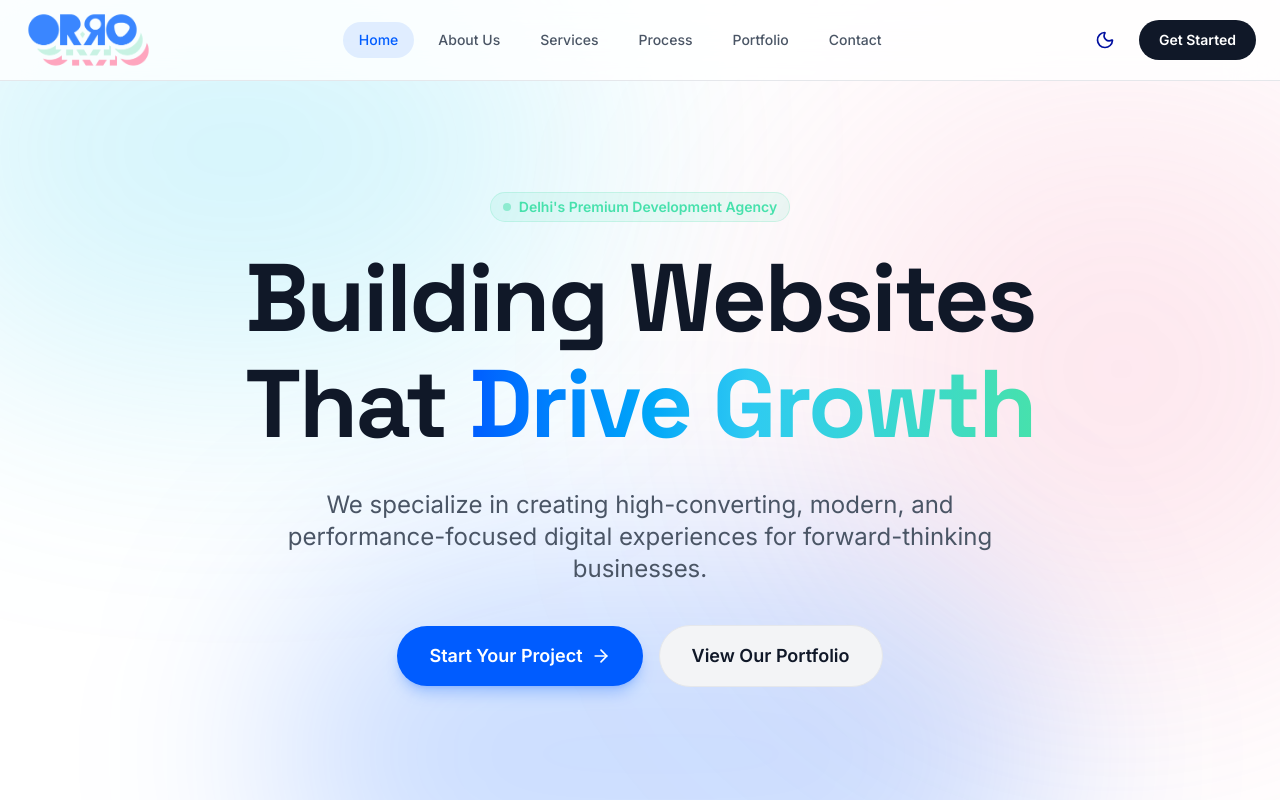
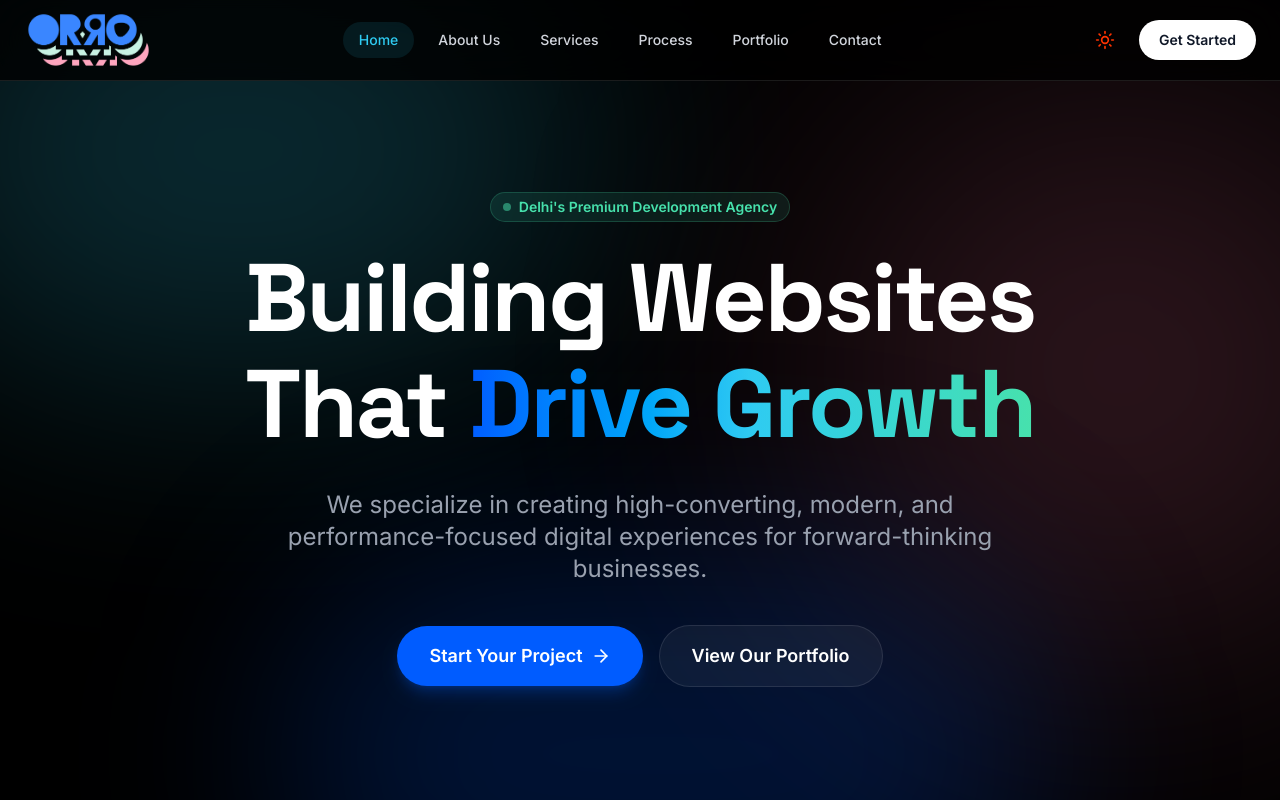
Before and after one commit to Mohit0625/orr-demo3, a React (Vite) app: page / in a window 1280 px wide. Shown: the top 800 px of the page. Built offline with nearby package versions, Linux system fonts and the light colour scheme.

Commit message:
feat: set default theme to dark and persist preference
Update application to default to dark mode and implement localStorage persistence to maintain the user's theme selection across sessions.

```diff
--- a/index.html
+++ b/index.html
@@ -1,5 +1,5 @@
 <!doctype html>
-<html lang="en" class="scroll-smooth">
+<html lang="en" class="scroll-smooth dark">
   <head>
     <meta charset="UTF-8" />
     <meta name="viewport" content="width=device-width, initial-scale=1.0" />
--- a/src/App.tsx
+++ b/src/App.tsx
@@ -25,7 +25,7 @@ function AnimatedRoutes() {
 }
 
 function AppContent() {
-  const [isDark, setIsDark] = useState(false);
+  const [isDark, setIsDark] = useState(true);
   const location = useLocation();
 
   useEffect(() => {
@@ -46,10 +46,14 @@ function AppContent() {
 
   // Initialize theme based on preference or default to dark
   useEffect(() => {
-    // Defaulting to light mode to ensure the requested toggle works as expected initially
+    const savedTheme = localStorage.getItem('theme');
     const root = document.documentElement;
-    if (root.classList.contains('dark')) {
+    if (savedTheme === 'light') {
+      setIsDark(false);
+      root.classList.remove('dark');
+    } else {
       setIsDark(true);
+      root.classList.add('dark');
     }
   }, []);
 
@@ -59,8 +63,10 @@ function AppContent() {
     const root = document.documentElement;
     if (nextIsDark) {
       root.classList.add('dark');
+      localStorage.setItem('theme', 'dark');
     } else {
       root.classList.remove('dark');
+      localStorage.setItem('theme', 'light');
     }
   };
 
```
